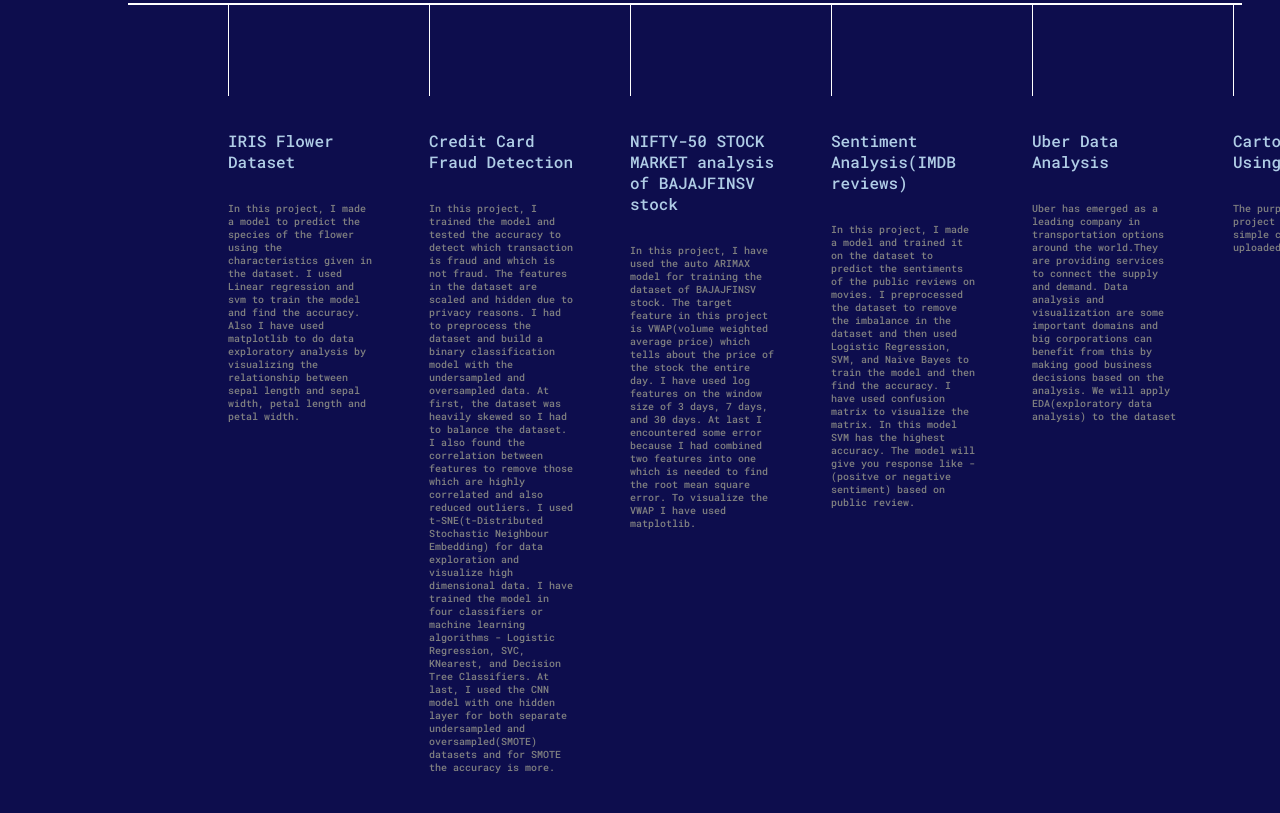
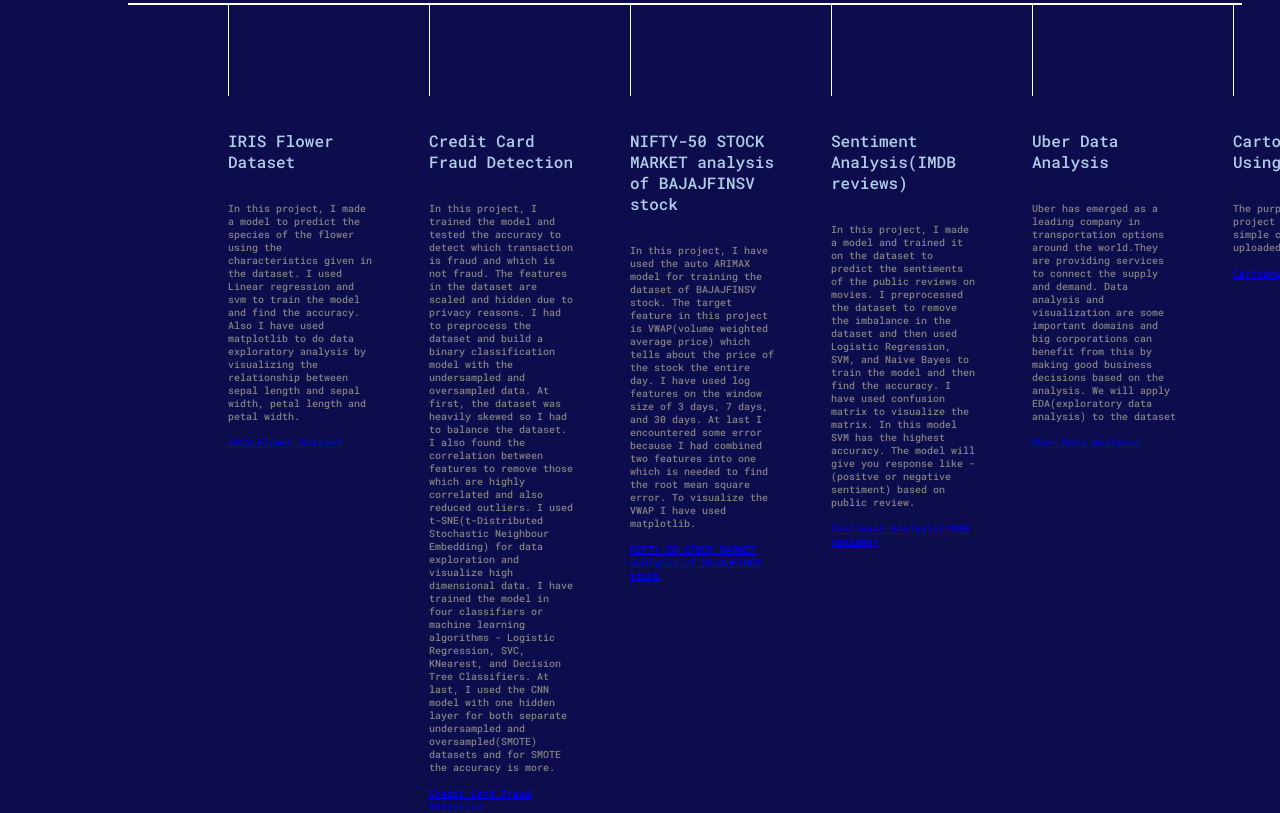
Before and after one commit to santr4/Portfolio-website, a plain HTML site: page index.html in a window 1280 px wide. Shown: the part 817-1630 px from the top of the page. Before the commit the page ends 1591 px from the top, so only its background shows below. Drawn offline with nearby package versions, Linux system fonts and the light colour scheme.

Commit message:
project timeline completed

```diff
--- a/index.html
+++ b/index.html
@@ -100,7 +100,8 @@
             margin: 56px 0;
             display: flex;
         }
-        .thirdsection .box{
+
+        .thirdsection .box {
             background: white;
             width: 87vw;
             height: 2px;
@@ -179,6 +180,9 @@
                         given in the dataset. I used Linear regression and svm to train the model and find the accuracy.
                         Also I have used matplotlib to do data exploratory analysis by visualizing the relationship
                         between sepal length and sepal width, petal length and petal width.
+                        <br>
+                        <br>
+                        <div><a rel="stylesheet" href="https://github.com/santr4/C3-Task/tree/main/MEDIUM">IRIS Flower Dataset</a></div>
                     </div>
                 </div>
 
@@ -198,6 +202,9 @@
                         classifiers or machine learning algorithms - Logistic Regression, SVC, KNearest, and Decision
                         Tree Classifiers. At last, I used the CNN model with one hidden layer for both separate
                         undersampled and oversampled(SMOTE) datasets and for SMOTE the accuracy is more.
+                        <br>
+                        <br>
+                        <div><a href="https://github.com/santr4/ml_projects/blob/main/Credit%20Card%20Fraud%20Detection/credit-card-fraud-detection.ipynb">Credit Card Fraud Detection</a></div>
                     </div>
                 </div>
                 <div class="vertical">
@@ -212,6 +219,9 @@
                         days, and 30 days. At last I encountered some error because I had combined two features into one
                         which is needed to find the root mean square error. To visualize the VWAP I have used
                         matplotlib.
+                        <br>
+                        <br>
+                        <div><a href="https://github.com/santr4/ml_projects/blob/main/NIFTY-50%20STOCK%20MARKET(BAJAJFINSV)/NIFTY-50_time_series.ipynb">NIFTY-50 STOCK MARKET analysis of BAJAJFINSV stock</a></div>
                     </div>
                 </div>
                 <div class="vertical">
@@ -226,6 +236,9 @@
                         accuracy. I have used confusion matrix to visualize the matrix. In this model SVM has the
                         highest accuracy. The model will give you response like - (positve or negative sentiment) based
                         on public review.
+                        <br>
+                        <br>
+                        <div><a href="https://github.com/santr4/Kaggle/blob/main/Imdb_reviews/sentiment_analysis.ipynb">Sentiment Analysis(IMDB reviews)</a></div>
                     </div>
                 </div>
                 <div class="vertical">
@@ -238,6 +251,9 @@
                         providing services to connect the supply and demand. Data analysis and visualization are some
                         important domains and big corporations can benefit from this by making good business decisions
                         based on the analysis. We will apply EDA(exploratory data analysis) to the dataset
+                        <br>
+                        <br>
+                        <div><a href="https://github.com/santr4/ml_projects/blob/main/Uber%20Rides%20Data%20Analysis%20/Uber_Ride_Data_Analysis.ipynb">Uber Data Analysis</a></div>
                     </div>
                 </div>
                 <div class="vertical">
@@ -247,6 +263,9 @@
                     </div>
                     <div class="vertical-desc">
                         The purpose of this project was to make a simple comic of a photo uploaded using OpenCV.
+                        <br>
+                        <br>
+                        <div><a href="https://github.com/santr4/ml_projects/blob/main/Cartooning%20an%20image%20using%20OpenCV/Cartooning_using_OpenCV.ipynb">Cartooning Using OpenCV</a></div>
                     </div>
                 </div>
                 <div class="vertical">
@@ -261,12 +280,14 @@
                         the three models. I have also used confusion matrix and classification report for model
                         evaluation. The purpose of this project was to find the quality of the wine by using the
                         features like volatile acidity, SO2, citric acid, alcohol, etc. given in the dataset.
+                        <br>
+                        <br>
+                        <div><a href="https://github.com/santr4/ml_projects/blob/main/Wine%20Quality%20Analysis/Wine_Quality.ipynb">Wine Quality analysis</a></div>
                     </div>
                 </div>
                 <div class="vertical">
                     <img class="image-top" src="Iris.png" alt="">
                     <div class="vertical-title">
-
                         Dogecoin Price Prediction
                     </div>
                     <div class="vertical-desc">
@@ -275,6 +296,9 @@
                         the model I extracted my own features from the pre-defined features and also removed those
                         features which were highly correlated. At last I used the matplotlib to demonstrate the relation
                         between close feature and time series.
+                        <br>
+                        <br>
+                        <div><a href="https://github.com/santr4/ml_projects/blob/main/Dogecoin%20Price%20Prediction/Dogecoin_Price_Prediction.ipynb">Dogecoin Price Prediction</a></div>
                     </div>
                 </div>
             </div>
```
